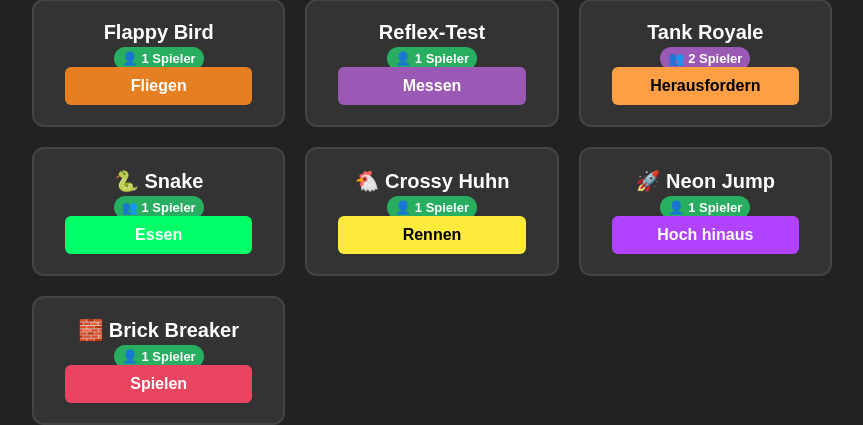
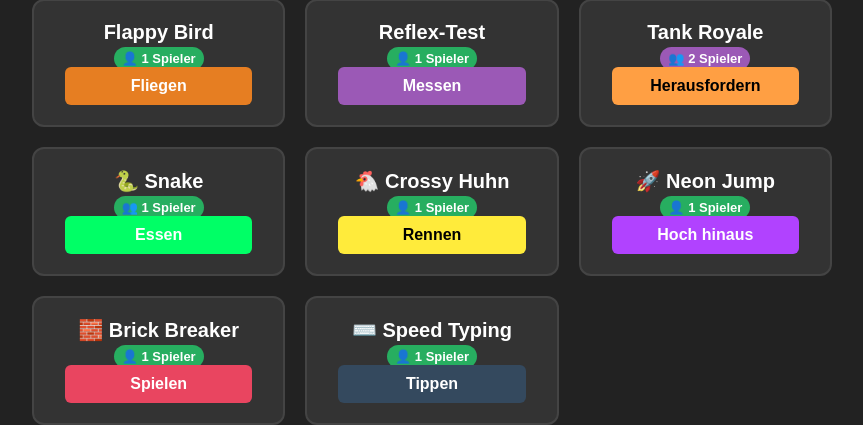
Before and after one commit to gamer24333/free_games, a Flask app: page /games in a window 1280 px wide. Shown: the part 419-844 px from the top of the page, without its empty margins (208-1071 px from the left). Run offline with Flask 3, Linux system fonts and the light colour scheme; the visitor is signed in with stand-in values (Sample User, id 1); data that the repository does not hold is empty.

Commit message:
Update games.html

```diff
--- a/templates/games.html
+++ b/templates/games.html
@@ -138,6 +138,14 @@
             <a href="/brickbreaker" class="play-btn" style="background: #e94560; color: white;">Spielen</a>
         </div>
 
+        <div class="game-card">
+            <div>
+                <div class="game-title">⌨️ Speed Typing</div>
+                <span class="game-mode mode-single">👤 1 Spieler</span>
+            </div>
+            <a href="/speedtyping" class="play-btn" style="background: #34495e; color: white;">Tippen</a>
+        </div>
+
     </div>
 
 </body>
```
